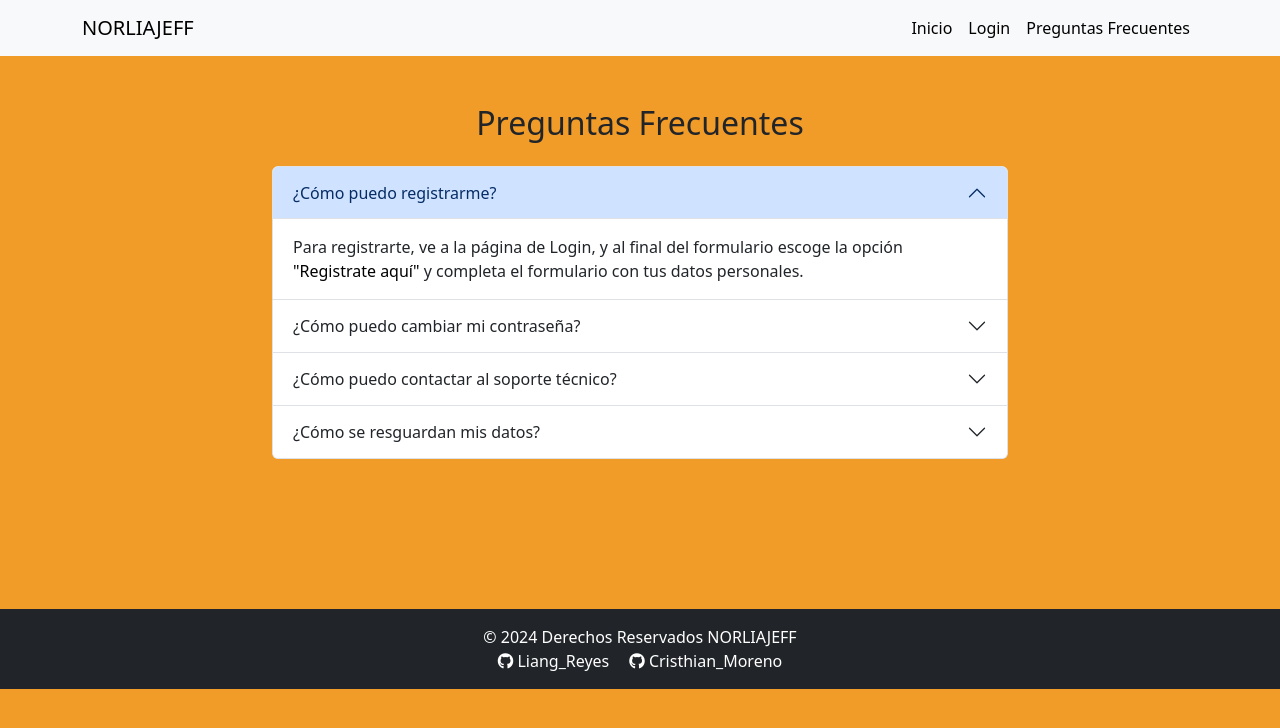
After one commit to liangreyes12/Norliajeff-v.00, a PHP site: page /Norliajeff-v.00/templates/preguntas.php in a window 1280 px wide. The commit adds this page. Shown: the top 728 px of the page. Run offline with PHP 8.4, Linux system fonts and the light colour scheme; some web fonts are replaced.

Commit message:
RESTRUCTURACION DEL PROYECTO NORLIAJEFF

```diff
--- a/includes/header.php
+++ b/includes/header.php
@@ -9,9 +9,9 @@
     <link href="https://cdn.jsdelivr.net/npm/bootstrap@5.3.3/dist/css/bootstrap.min.css" rel="stylesheet">
 
     <!-- Incluyendo hoja de estilos personalizada -->
-    <link rel="stylesheet" href="styles.css">
+    <link rel="stylesheet" href="\Norliajeff-v.00\styles.css">
 </head>
-<body>
+<body class="fondo">
     <nav class="navbar navbar-expand-lg navbar-light bg-light">
         <div class="container">
             <a class="navbar-brand text-black font-weight-bold" href="#">NORLIAJEFF</a>
@@ -24,9 +24,9 @@
             <!-- Contenido del menú -->
             <div class="collapse navbar-collapse justify-content-end" id="mi-menu">
                 <ul class="navbar-nav">
-                    <li class="nav-item"><a href="index.php" class="nav-link">Inicio</a></li>
-                    <li class="nav-item"><a href="../templates/login.php" class="nav-link">Login</a></li>
-                    <li class="nav-item"><a href="../templates/preguntas.php" class="nav-link">Preguntas Frecuentes</a></li>
+                    <li class="nav-item"><a href="../index.php" class="nav-link">Inicio</a></li>
+                    <li class="nav-item"><a href="/Norliajeff-v.00/templates/login.php" class="nav-link">Login</a></li>
+                    <li class="nav-item"><a href="/Norliajeff-v.00/templates/preguntas.php" class="nav-link">Preguntas Frecuentes</a></li>
                 </ul>
             </div>
         </div>
--- a/styles.css
+++ b/styles.css
@@ -42,6 +42,11 @@
     cursor: pointer;
 }
 
+/*COLOR DE FONDO DE LA PAGINA*/
+.fondo{
+    background-color: rgb(241, 155, 41);
+}
+
 .banner .content h2 {
     font-size: 2em;
     margin-bottom: 10px;
@@ -84,3 +89,12 @@ footer {
     text-decoration: none;
     color: white; /* Ajusta el color según tu diseño */
 }
+
+/*ESTILOS DEL FORMULARIO DE INICIO DE SESION*/
+.formulario-degradado {
+    background: #DFE5EB8F;
+    padding: 20px;
+    border-radius: 10px;
+    max-width: 90%; /* Ajustar el ancho máximo del formulario */
+    margin: auto; /* Centrar el formulario */
+}
--- /dev/null
+++ b/templates/preguntas.php
@@ -0,0 +1,69 @@
+<?php
+    include '../includes/header.php';
+?>
+
+
+<main style="margin-bottom: 150px;">
+            <section class="container mt-5">
+                <div class="row justify-content-center"> <!-- Agregamos la clase justify-content-center para centrar -->
+                    <div class="col-md-8"> <!-- Cambiamos el tamaño de la columna a col-md-8 para que los recuadros sean un poco más anchos -->
+                        <h2 class="text-center mb-4">Preguntas Frecuentes</h2> <!-- Agregamos la clase text-center para centrar el título -->
+                        <div class="accordion" id="faqAccordion">
+                            <div class="accordion-item">
+                                <h2 class="accordion-header" id="headingOne">
+                                    <button class="accordion-button" type="button" data-bs-toggle="collapse" data-bs-target="#collapseOne" aria-expanded="true" aria-controls="collapseOne">
+                                        ¿Cómo puedo registrarme?
+                                    </button>
+                                </h2>
+                                <div id="collapseOne" class="accordion-collapse collapse show" aria-labelledby="headingOne" data-bs-parent="#faqAccordion">
+                                    <div class="accordion-body">
+                                        Para registrarte, ve a la página de Login, y al final del formulario escoge la opción <span class="texto">"Registrate aquí"</span> y completa el formulario con tus datos personales.
+                                    </div>
+                                </div>
+                            </div>
+                            <div class="accordion-item">
+                                <h2 class="accordion-header" id="headingTwo">
+                                    <button class="accordion-button collapsed" type="button" data-bs-toggle="collapse" data-bs-target="#collapseTwo" aria-expanded="false" aria-controls="collapseTwo">
+                                        ¿Cómo puedo cambiar mi contraseña?
+                                    </button>
+                                </h2>
+                                <div id="collapseTwo" class="accordion-collapse collapse" aria-labelledby="headingTwo" data-bs-parent="#faqAccordion">
+                                    <div class="accordion-body">
+                                        Para cambiar tu contraseña, ve al apartado de Login, y haz clic en el hipervinculo la opción de cambio de contraseña.
+                                    </div>
+                                </div>
+                            </div>
+                            <div class="accordion-item">
+                                <h2 class="accordion-header" id="headingThree">
+                                    <button class="accordion-button collapsed" type="button" data-bs-toggle="collapse" data-bs-target="#collapseThree" aria-expanded="false" aria-controls="collapseThree">
+                                        ¿Cómo puedo contactar al soporte técnico?
+                                    </button>
+                                </h2>
+                                <div id="collapseThree" class="accordion-collapse collapse" aria-labelledby="headingThree" data-bs-parent="#faqAccordion">
+                                    <div class="accordion-body">
+                                        Puedes contactar al soporte técnico enviando un correo electrónico a traves de nuestro formulario de contacto en el apartado de <span class="texto">"Contacto"</span> en la barra de navegación.
+                                    </div>
+                                </div>
+                            </div>
+                            <div class="accordion-item">
+                                <h2 class="accordion-header" id="headingFour">
+                                    <button class="accordion-button collapsed" type="button" data-bs-toggle="collapse" data-bs-target="#collapseFour" aria-expanded="false" aria-controls="collapseFour">
+                                        ¿Cómo se resguardan mis datos?
+                                    </button>
+                                </h2>
+                                <div id="collapseFour" class="accordion-collapse collapse" aria-labelledby="headingFour" data-bs-parent="#faqAccordion">
+                                    <div class="accordion-body">
+                                        Para asegurar el resguardo de sus datos se implentan certificados SSL y otras medidas de seguridad complejas.
+                                    </div>
+                                </div>
+                            </div>
+                        </div>
+                    </div>
+                </div>
+            </section>
+        </main>
+
+
+<?php
+    include '../includes/footer.php';
+?>
```
Also changed, not shown: templates/login.php (added, +28 -0 lines), templates/singUp.php (added, +36 -0 lines), README.md.
